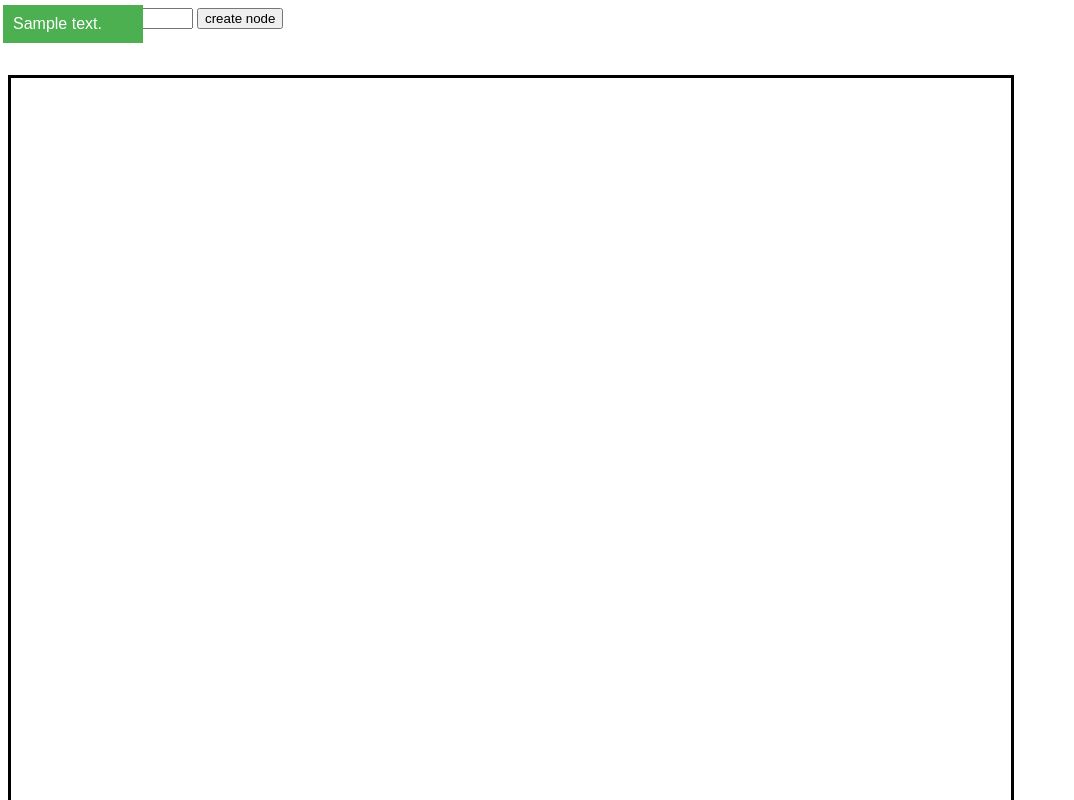
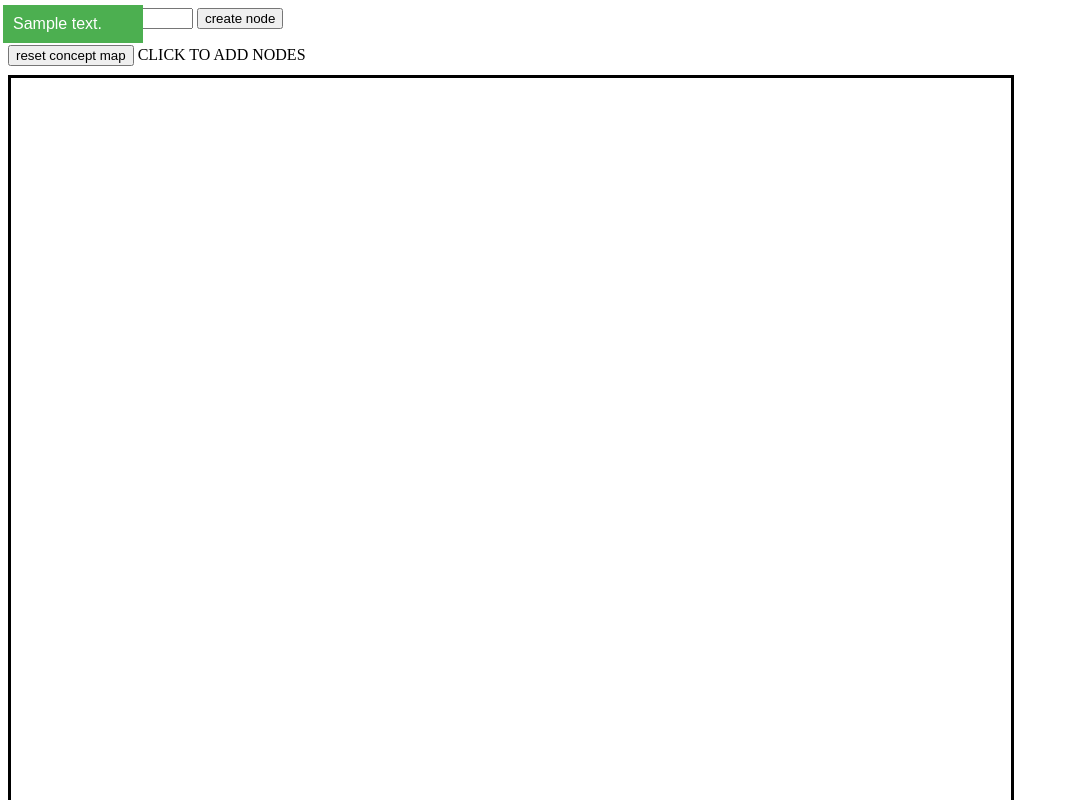
Before and after one commit to chxclyde/sure_starter, a Django app: page /mindmap/ in a window 1280 px wide. Shown: the whole page, without its empty margins (0-1074 px from the left). Run offline with Django 4.2, Linux system fonts and the light colour scheme; tables that the repository leaves empty hold one stand-in row (values such as "Sample post").

Commit message:
reset finished, line style added.

```diff
--- a/mindmap/templates/mindmap/index.html
+++ b/mindmap/templates/mindmap/index.html
@@ -36,7 +36,21 @@
     <input type="text" name="text" required />
     <input type="submit" name="create node" value="create node" />
 </form>
-<!-- <button onclick="reset"> reset concept map </button> -->
+<button onclick="reset()"> reset concept map </button>
+<script>
+    function reset()
+    {
+        fetch('/mindmap/reset_db/',{
+            method:'POST',
+            headers: {
+            'Accept': 'application/json',
+            'Content-Type': 'application/json'
+
+        }
+        })
+        .then( response => {location.reload()} )
+    }
+</script>
 {% if is_add_node %}
     {% load static %}
     CLICK TO ADD NODES
@@ -46,7 +60,7 @@
     <svg width="100%" height="100%">
         {% for line in lines %}
         <!-- <line x1={{line.x1}} y1={{line.y1}} x2={{line.x2}} y2={{line.y2}} stroke="black"/> -->
-        <line x1={{line.x1}} y1={{line.y1}} x2={{line.x2}} y2={{line.y2}} stroke="black"/>
+        <line x1={{line.x1}} y1={{line.y1}} x2={{line.x2}} y2={{line.y2}} stroke="black"  stroke-width="4" stroke-linecap="butt" />
         {% endfor %}
 
 
--- a/mindmap/urls.py
+++ b/mindmap/urls.py
@@ -7,4 +7,5 @@
     path('addnode/',views.addnode,name='addnode'),
     path('addnode_put/', views.addnode_put,name='addnode_put' ),
     path('add_relation/',views.add_relation,name='add_relation'),
+    path('reset_db/',views.reset_db,name ='reset_db' ),
 ]
--- a/mindmap/views.py
+++ b/mindmap/views.py
@@ -1,4 +1,5 @@
 import json
+from django.db import connection
 from django.http import HttpResponse
 from django.shortcuts import redirect, render
 from django.template import loader
@@ -23,10 +24,8 @@
     for this_rela in rela:
         node1 = Node.objects.get(pk=this_rela['node1']).__dict__
         node2 = Node.objects.get(pk=this_rela['node2']).__dict__
-        print(node1,node2)
         line = {"x1":node1["x"]+60 ,"y1":node1["y"]-50 , "x2":node2["x"]+60,"y2":node2["y"]-50}
         lines.append(line)
-    print(lines)
     context = {'nodes': nodes, 'addnode_url': "mindmap/addnode",
                "is_add_node": is_add_node[0],"lines":lines}
 
@@ -63,5 +62,11 @@
 
         r = Relation(node1=node1,node2=node2)
         r.save()
-        print("add relation:",r,list(Relation.objects.all().values()))
+
     return redirect("/mindmap/")
+
+@csrf_exempt
+def reset_db(request):
+    Node.objects.all().delete()
+    Relation.objects.all().delete()
+    return redirect("/mindmap/")
```
